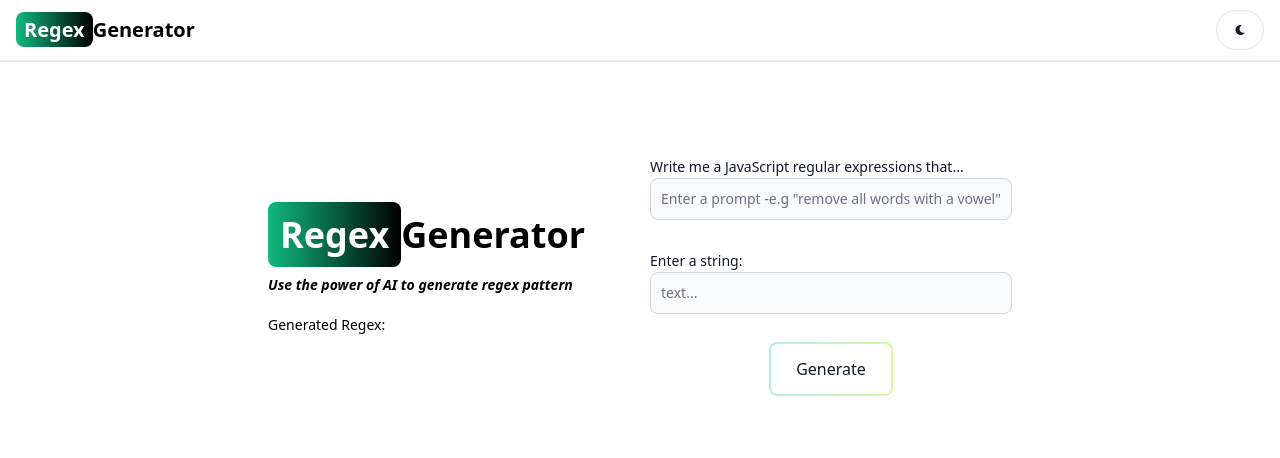
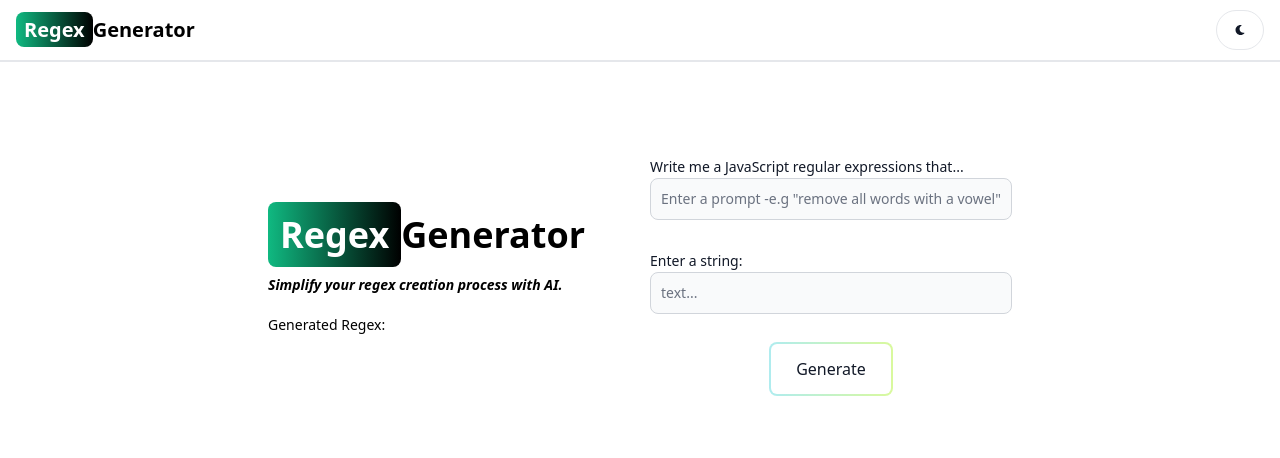
Before and after one commit to Tony-Ton3/Regex-Generator, a React (Vite) app in the folder client/: page / in a window 1280 px wide. Shown: the top 458 px of the page. Built offline with nearby package versions, Linux system fonts and the light colour scheme; no server answers.

Commit message:
restructured main section and added display text animation

```diff
--- a/client/package.json
+++ b/client/package.json
@@ -12,9 +12,9 @@
   "dependencies": {
     "@google/generative-ai": "^0.2.0",
     "@uiw/react-markdown-editor": "^6.0.0",
-    "axios": "^1.6.7",
     "dotenv": "^16.4.2",
     "flowbite-react": "^0.7.2",
+    "framer-motion": "^11.0.3",
     "react": "^18.2.0",
     "react-dom": "^18.2.0",
     "react-router-dom": "^6.22.0"
--- a/client/src/App.jsx
+++ b/client/src/App.jsx
@@ -1,14 +1,12 @@
 import Header from "./components/Header";
 import Footer from "./components/Footer";
-import InputForm from "./components/InputForm";
-import OutputForm from "./components/OutputForm";
+import MainSection from "./components/MainSection";
 
 export default function App() {
   return (
     <>
       <Header />
-      <InputForm />
-      <OutputForm />
+      <MainSection />
       <Footer />
     </>
   );
--- a/client/src/components/InputForm.jsx
+++ b/client/src/components/MainSection.jsx
@@ -1,8 +1,10 @@
 import React, { useState } from "react";
+import { motion } from "framer-motion";
+import MarkdownEditor from "@uiw/react-markdown-editor";
 import { Button, Label, TextInput, Alert, Spinner } from "flowbite-react";
 import { convertPromptToRegex, applyRegexToInputText } from "../api/geminiApi";
 
-export default function InputForm() {
+export default function MainSection() {
   const [formData, setFormData] = useState({});
   const [loading, setLoading] = useState(false);
   const [error, setError] = useState(null);
@@ -48,8 +50,9 @@ export default function InputForm() {
   };
 
   return (
-    <div className="mt-20">
+    <div className="min-h-screen mt-20">
       <div className="flex p-3 max-w-3xl mx-auto flex-col md:flex-row md:items-center gap-5">
+
         {/* info side*/}
         <div className="flex-1">
           <a className="self-center whitespace-nowrap text-4xl sm:text-4xl font-semibold dark:text-white">
@@ -58,9 +61,18 @@ export default function InputForm() {
             </span>
             Generator
           </a>
-          <p className="text-sm mt-5 italic font-bold">
-            Use the power of AI to generate regex pattern
-          </p>
+          <motion.div
+            id="animated-text"
+            className="text-sm mt-5 italic font-bold"
+            initial={{ opacity: 0 }}
+            animate={{
+              opacity: 1,
+              layout: { display: "inline-block", letterSpacing: "-0.05em" },
+              transition: { duration: 2.5 },
+            }}
+          >
+            Simplify your regex creation process with AI.
+          </motion.div>
           <div className="flex gap-2 text-sm mt-5 ">
             <span>Generated Regex: {results.regex}</span>
           </div>
@@ -87,7 +99,7 @@ export default function InputForm() {
                 onChange={handleChange}
               />
             </div>
-            {error && (
+            {error && ( //prompts user if error occurs
               <Alert className="m" color="failure">
                 {error}
               </Alert>
@@ -99,7 +111,7 @@ export default function InputForm() {
                 size="xl"
                 outline
               >
-                {loading ? (
+                {loading ? ( //loading will be false once the response is received
                   <>
                     <Spinner size="sm" />
                     <span className="pl-3"> Converting... </span>
@@ -112,6 +124,21 @@ export default function InputForm() {
           </form>
         </div>
       </div>
+
+      {/* markdown editor where the output will be displayed */}
+      <div className="mt-10 mb-40">
+        <div className="flex p-3 max-w-3xl mx-auto flex-col md:flex-row md:items-center gap-5">
+          <div className="flex-1">
+            <MarkdownEditor
+              value={"#output goes here"}
+              height="300px"
+              hideToolbar="false"
+              onChange={(value, viewUpdate) => {}}
+            />
+          </div>
+        </div>
+      </div>
+
     </div>
   );
 }
--- a/client/src/components/OutputForm.jsx
+++ /dev/null
@@ -1,16 +0,0 @@
-import React from "react";
-import MarkdownEditor from "@uiw/react-markdown-editor";
-import { Button, Label, TextInput, Alert, Spinner } from "flowbite-react";
-
-export default function OutputForm() {
-  const mdStr = `# output goes here`;
-  return (
-    <div className="mt-10 mb-40">
-    <div className="flex p-3 max-w-3xl mx-auto flex-col md:flex-row md:items-center gap-5">
-      <div className="flex-1">
-        <MarkdownEditor value={mdStr} height="300px" hideToolbar="false" onChange={(value, viewUpdate) => {}} />
-      </div>
-    </div>
-    </div>
-  );
-}
```
Also changed, not shown: 1 other file (tests, documents, lock files or other folders).
